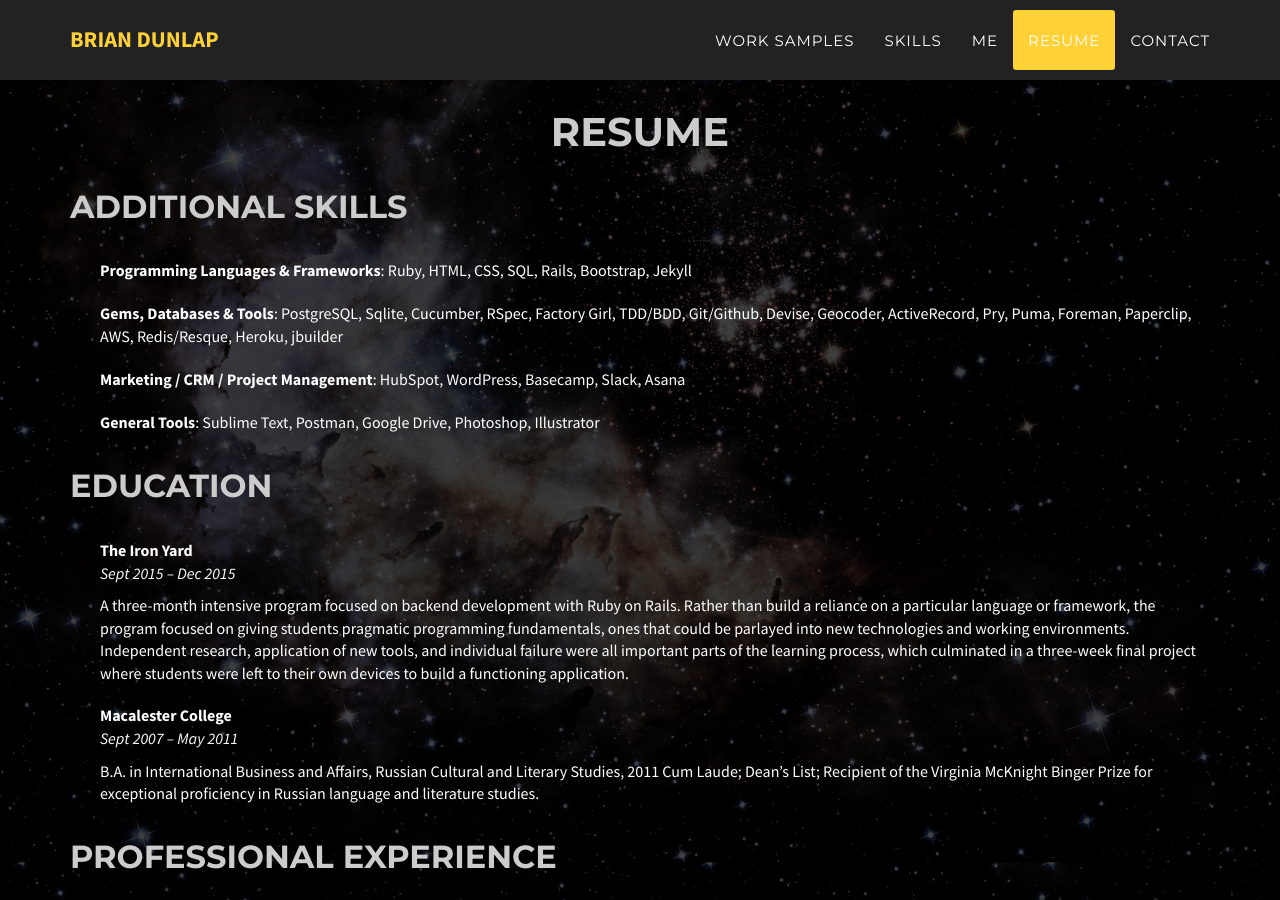
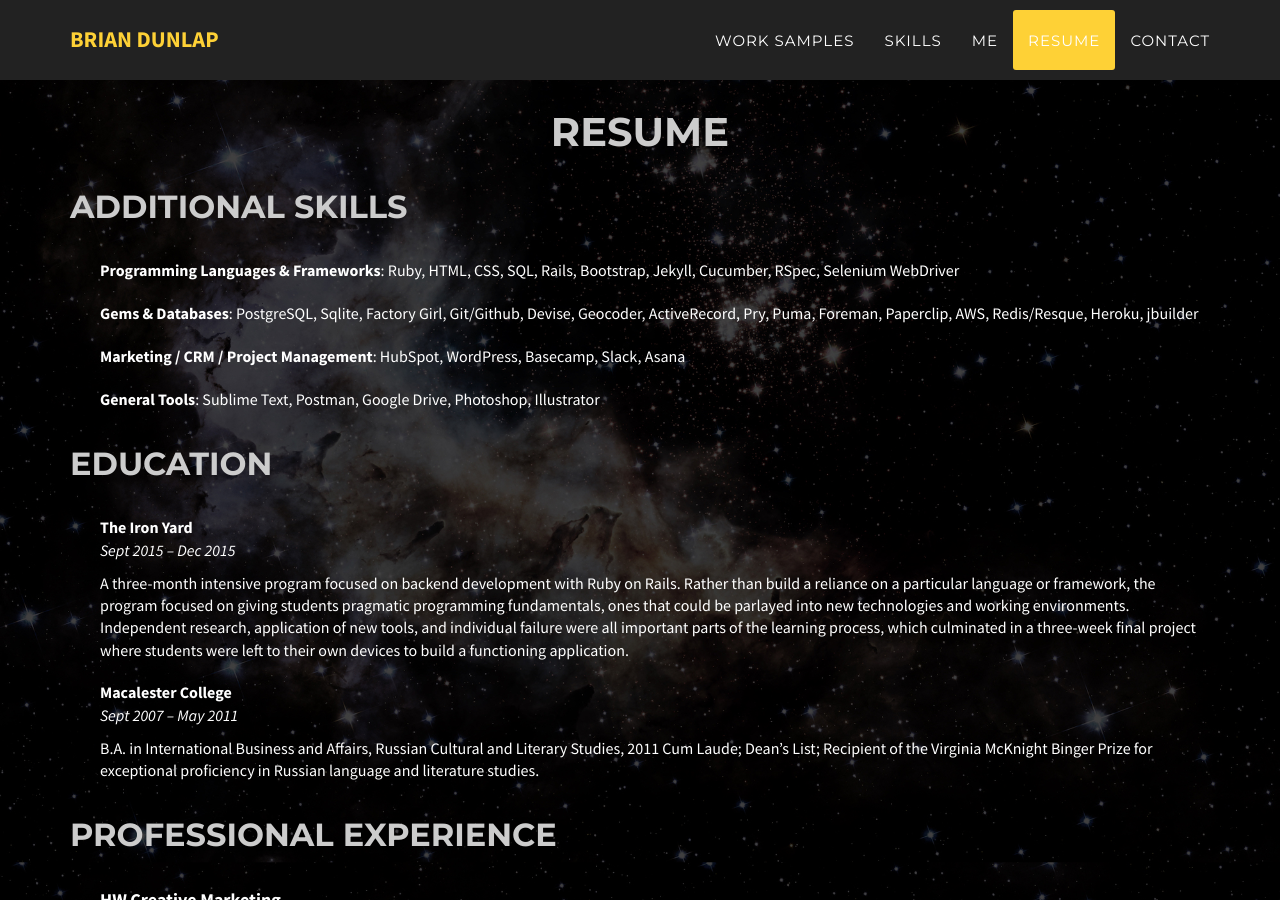
Before and after one commit to BrianDunlap89/briandunlap89.github.io, a Jekyll site: the page built from index.html, in a window 1280 px wide and 900 px high, scrolled down 4788 px. Built offline with Jekyll 4.4.1, drawn with Linux system fonts in a browser that asks for light colours; some web fonts are replaced.

Commit message:
Update skills in resume section

```diff
--- a/_includes/team.html
+++ b/_includes/team.html
@@ -4,8 +4,8 @@
             <h2 class="section-heading">Resume</h2>
             <h2 class="resume-header">Additional Skills</h2>
                 <ul class="resume-entries">
-                  <li><strong>Programming Languages & Frameworks</strong>: Ruby, HTML, CSS, SQL, Rails, Bootstrap, Jekyll</li>
-                  <li><strong>Gems, Databases & Tools</strong>: PostgreSQL, Sqlite, Cucumber, RSpec, Factory Girl, TDD/BDD, Git/Github, Devise, Geocoder, ActiveRecord, Pry, Puma, Foreman, Paperclip, AWS, Redis/Resque, Heroku, jbuilder</li>
+                  <li><strong>Programming Languages & Frameworks</strong>: Ruby, HTML, CSS, SQL, Rails, Bootstrap, Jekyll, Cucumber, RSpec, Selenium WebDriver</li>
+                  <li><strong>Gems & Databases</strong>: PostgreSQL, Sqlite, Factory Girl, Git/Github, Devise, Geocoder, ActiveRecord, Pry, Puma, Foreman, Paperclip, AWS, Redis/Resque, Heroku, jbuilder</li>
                   <li><strong>Marketing / CRM / Project Management</strong>: HubSpot, WordPress, Basecamp, Slack, Asana</li>
                   <li><strong>General Tools</strong>: Sublime Text, Postman, Google Drive, Photoshop, Illustrator</li>
                 </ul>
```
